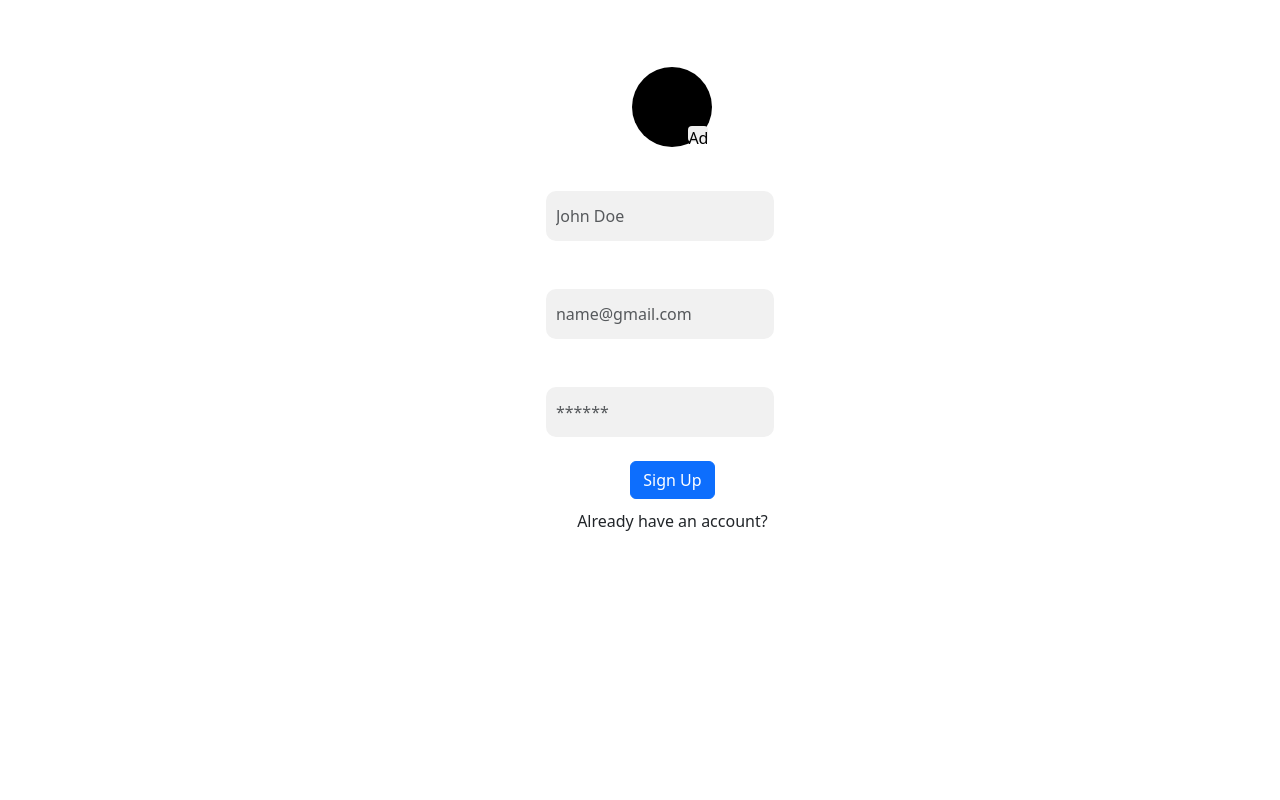
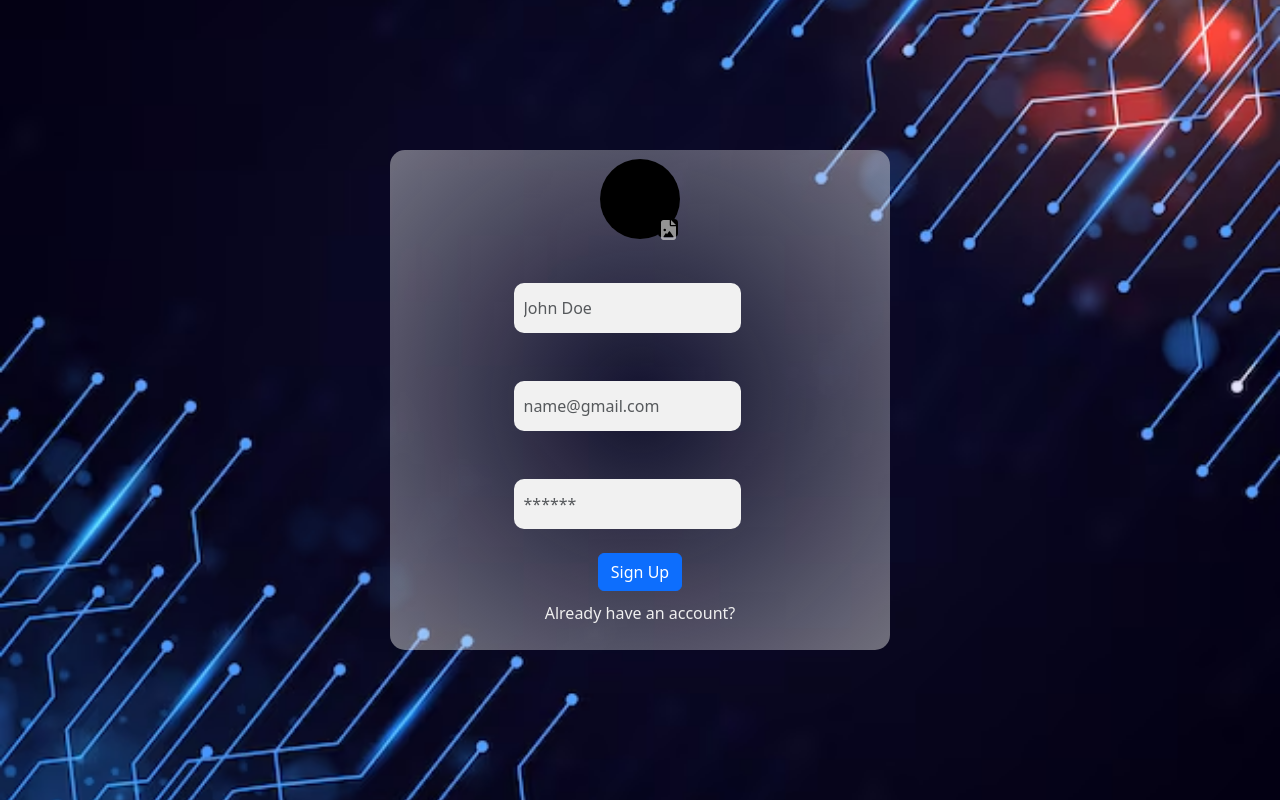
Before and after one commit to James-Mumba/Sales, a React (Create React App) app: page / in a window 1280 px wide. Built offline with nearby package versions, Linux system fonts and the light colour scheme.

Commit message:
add-ins 3

```diff
--- a/src/App.css
+++ b/src/App.css
@@ -3,12 +3,30 @@
   padding: 0;
 }
 
+.sign {
+  height: 100dvh;
+  width: 100dvw;
+  display: flex;
+  justify-content: center;
+  align-items: center;
+  background-position: center;
+  background-size: cover;
+  background-image: url(./Images/lines.avif);
+  /* background: #000; */
+}
+
 .box {
-  height: 360px;
+  height: 500px;
   width: 500px;
-  margin-left: 33%;
-  margin-top: 10%;
-  position: absolute;
+  background: hsla(0, 0%, 96%, 0.016);
+  /* margin-left: 33%;
+  margin-top: 10%; */
+  /* position: absolute; */
+  background-image: radial-gradient(
+    hsla(0, 0%, 73%, 0.016),
+    hsla(0, 0%, 96%, 0.427)
+  );
+  border-radius: 15px;
   display: flex;
   flex-direction: column;
   justify-content: center;
@@ -18,6 +36,7 @@
 .box p {
   cursor: pointer;
   margin-top: 10px;
+  color: #efefef;
 }
 
 .bar {
@@ -30,7 +49,7 @@
 }
 
 .profile {
-  background: #000;
+  background: #000000;
   height: 80px;
   width: 80px;
   border-radius: 50%;
@@ -38,13 +57,18 @@
 }
 
 .profile button {
-  height: 16px;
+  height: 18px;
   width: 20px;
+  text-align: center;
+  background-position: center;
+  background-size: cover;
   border: none;
-  margin-top: 74%;
-  margin-left: 70%;
+  margin-top: 75%;
+  margin-left: 73%;
   border-radius: 4px;
   cursor: pointer;
+  background-color: inherit;
+  color: rgba(227, 227, 227, 0.652);
 }
 
 /* Navbar */
@@ -660,7 +684,6 @@ log1:hover {
   color: #a7a7a7;
 }
 
-
 /* End of Inventory */
 
 /* Sales */
--- a/src/Pages/Signin.js
+++ b/src/Pages/Signin.js
@@ -3,6 +3,8 @@ import React, { useRef } from "react";
 import { Button, Form } from "react-bootstrap";
 import { useNavigate } from "react-router-dom";
 import { app } from "../Firebase";
+import {  } from "@fortawesome/free-solid-svg-icons";
+import { FontAwesomeIcon } from "@fortawesome/react-fontawesome";
 
 function Signin() {
   const emailRef = useRef();
@@ -28,7 +30,7 @@ function Signin() {
   }
 
   return (
-    <div>
+    <div className="sign">
       <div className="box">
         <div className="profile"></div>
         <Form.Group>
--- a/src/Pages/Signup.js
+++ b/src/Pages/Signup.js
@@ -4,6 +4,8 @@ import { useNavigate } from "react-router-dom";
 import { createUserWithEmailAndPassword, getAuth } from "firebase/auth";
 import { app, db } from "../Firebase";
 import { doc, setDoc } from "firebase/firestore";
+import { faFileImage } from "@fortawesome/free-solid-svg-icons";
+import { FontAwesomeIcon } from "@fortawesome/react-fontawesome";
 
 function Signup() {
   const userNameRef = useRef();
@@ -52,10 +54,13 @@ function Signup() {
   }
 
   return (
-    <div className="signup">
+    <div className="sign">
       <div className="box">
         <div className="profile">
-          <button>Ad</button>
+          <button>
+            {" "}
+            <FontAwesomeIcon className="log" icon={faFileImage} />
+          </button>
         </div>
         <Form.Group>
           <Form.Label></Form.Label>
```
